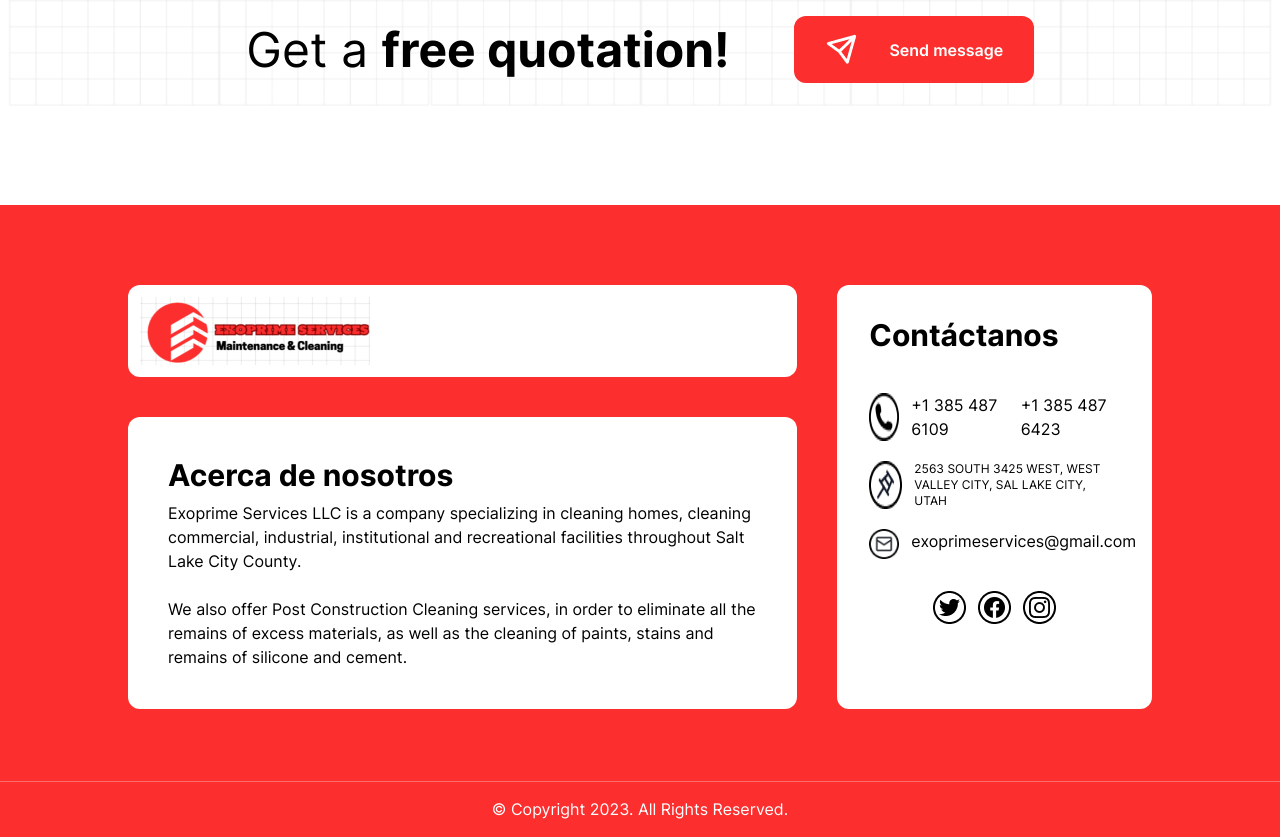
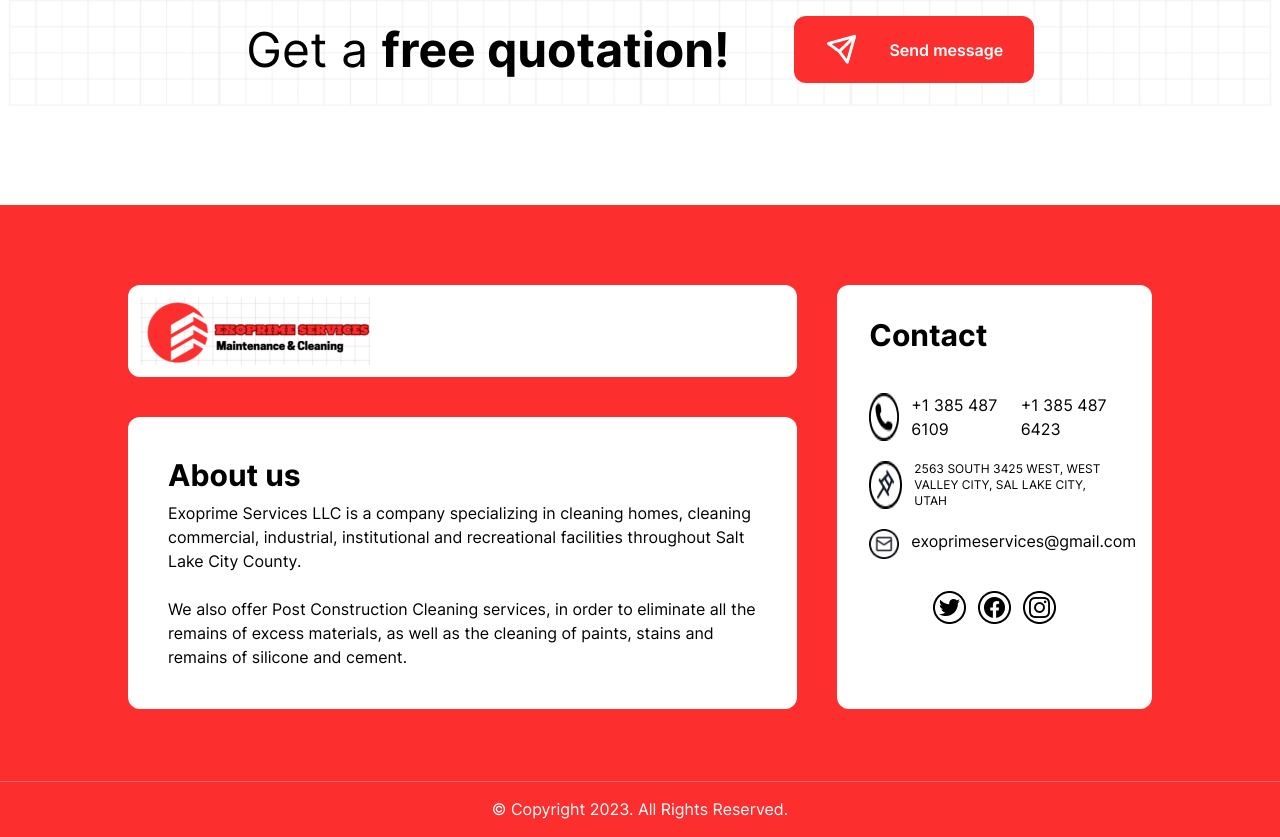
Before and after one commit to JorgeRojas827/exoprime, a Next.js app: page / in a window 1280 px wide. Shown: the part 3276-4113 px from the top of the page. Built offline with nearby package versions, Linux system fonts and the light colour scheme.

Commit message:
minor fixes

```diff
--- a/src/components/Seo.tsx
+++ b/src/components/Seo.tsx
@@ -40,7 +40,7 @@ export default function Seo(props: SeoProps) {
   });
   return (
     <Head>
-      <title>Exoprime Service'</title>
+      <title>Exoprime Service</title>
       <meta name='robots' content={meta.robots} />
       <meta content={meta.description} name='description' />
       <meta property='url' content={`${meta.url}${router.asPath}`} />
--- a/src/components/body/Footer.tsx
+++ b/src/components/body/Footer.tsx
@@ -18,9 +18,9 @@ export const Footer = () => {
           />
         </div>
         <div className='col-span-12 hidden rounded-xl bg-white p-10 lg:block'>
-          <h2>Acerca de nosotros</h2>
+          <h2>About us</h2>
           <p className='mt-2'>
-          Exoprime Services LLC is a company specializing in cleaning homes,{' '}
+            Exoprime Services LLC is a company specializing in cleaning homes,{' '}
             cleaning commercial, industrial, institutional and recreational
             facilities throughout Salt Lake City County.
             <br />
@@ -32,7 +32,7 @@ export const Footer = () => {
         </div>
       </div>
       <div className='col-span-12 mx-20 rounded-xl bg-white p-8 sm:mx-0 lg:col-span-4'>
-        <h2>Contáctanos</h2>
+        <h2>Contact</h2>
         <div className='flex flex-col space-y-5'>
           <div className='mt-10 flex space-x-3'>
             <Image
```
